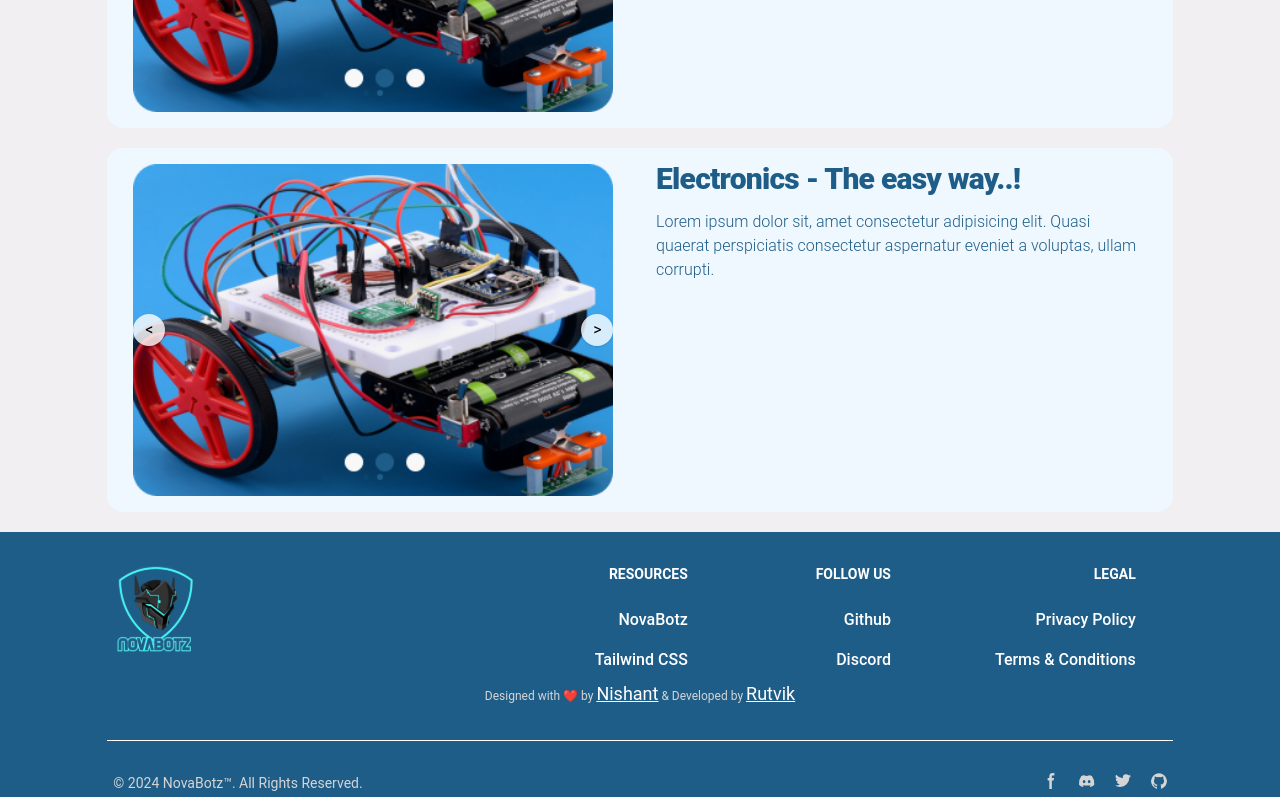
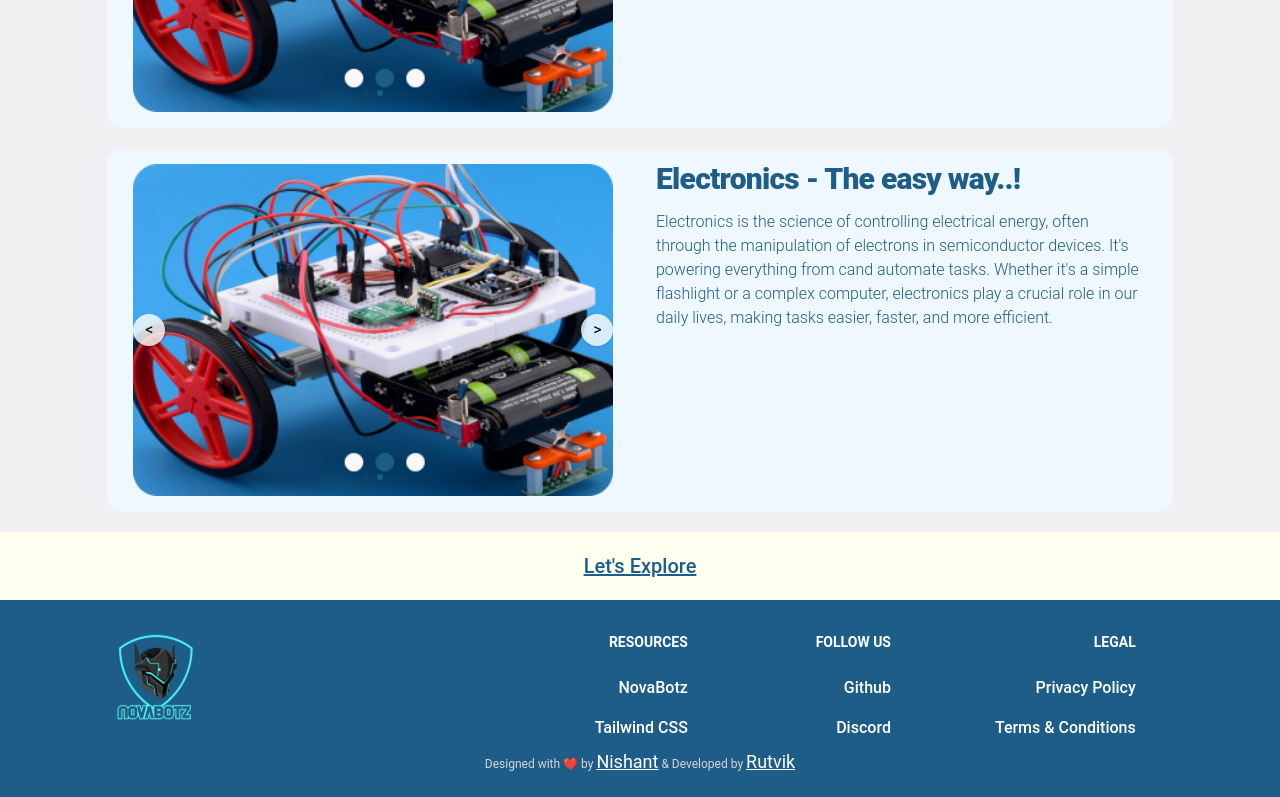
Before and after one commit to Rutvik49/NovaBotz, a React (Vite) app in the folder client/: page / in a window 1280 px wide. Shown: the part 1585-2382 px from the top of the page. Built offline with nearby package versions, Linux system fonts and the light colour scheme.

Commit message:
home page minor fixes.

```diff
--- a/client/src/components/ItemCard.jsx
+++ b/client/src/components/ItemCard.jsx
@@ -2,16 +2,16 @@ import React from "react";
 
 function ItemCard() {
   return (
-    <div className="bg-aliceBlue rounded-xl  sm:w-7/8 my-2 sm:mx-auto">
+    <div className="bg-aliceBlue rounded-xl  sm:w-full my-2 sm:mx-auto">
       <a href="#" className="flex flex-col p-3 justify-center">
-        <div className="m-auto">
-          <img src="images/item_1.png" className="" alt="" />
+        <div className="m-auto sm:w-full">
+          <img src="images/item_1.png" className="sm:w-full" alt="" />
         </div>
-        <div className="p-1">
+        <div className="p-1 flex flex-col ">
           <h2 className="font-medium text-mainBlue">Line Follower Bot</h2>
           <p className="text-sm text-mainBlue">with extra speed..!</p>
           <div className="flex justify-between items-center mt-2">
-            <div className="text-2xl font-semibold text-mainBlue">$39</div>
+            <div className="text-2xl font-semibold text-mainBlue ">$39</div>
             <div class="w-8 h-8 sm:w-10 sm:h-10 flex items-center justify-center rounded-full bg-mainBlue p-2 hover:bg-lightBlue hover:text-mainBlue">
               <span className="text-white text-3xl hover:text-mainBlue">+</span>
             </div>
--- a/client/src/features/Home/index.jsx
+++ b/client/src/features/Home/index.jsx
@@ -6,9 +6,10 @@ import ItemCard from "../../components/ItemCard";
 function Home() {
   let a = [1, 2, 3, 4, 5, 6];
   let b = [1, 2];
+  let logedIn = true;
   return (
     <div className="flex flex-col justify-center items-center">
-      <div className="flex flex-col sm:flex-row-reverse justify-center items-center my-12">
+      <div className="flex flex-col sm:flex-row-reverse justify-center items-center my-8 sm:my-12">
         <div className="flex justify-center sm:justify-end items-center sm:w-1/2">
           <div className="sm:max-w-lg max-w-sm max-h-full ">
             <Carousel autoSlide={true}>
@@ -81,9 +82,12 @@ function Home() {
                 </div>
                 <div>
                   <p className="mb-4  px-4 sm:pr-4 sm:px-0 font-light text-mainBlue sm:text-left text-center">
-                    Lorem ipsum dolor sit, amet consectetur adipisicing elit.
-                    Quasi quaerat perspiciatis consectetur aspernatur eveniet a
-                    voluptas, ullam corrupti.
+                    Electronics is the science of controlling electrical energy,
+                    often through the manipulation of electrons in semiconductor
+                    devices. It's powering everything from cand automate tasks.
+                    Whether it's a simple flashlight or a complex computer,
+                    electronics play a crucial role in our daily lives, making
+                    tasks easier, faster, and more efficient.
                   </p>
                 </div>
               </div>
@@ -91,7 +95,20 @@ function Home() {
           ))}
         </div>
       </div>
-      <div></div>
+      {logedIn ? (
+        <div className="bg-lavory w-full flex justify-center">
+          <div className="my-5">
+            <a
+              href="/"
+              className="text-xl text-center text-mainBlue underline font-medium"
+            >
+              Let's Explore
+            </a>
+          </div>
+        </div>
+      ) : (
+        ""
+      )}
     </div>
   );
 }
```
